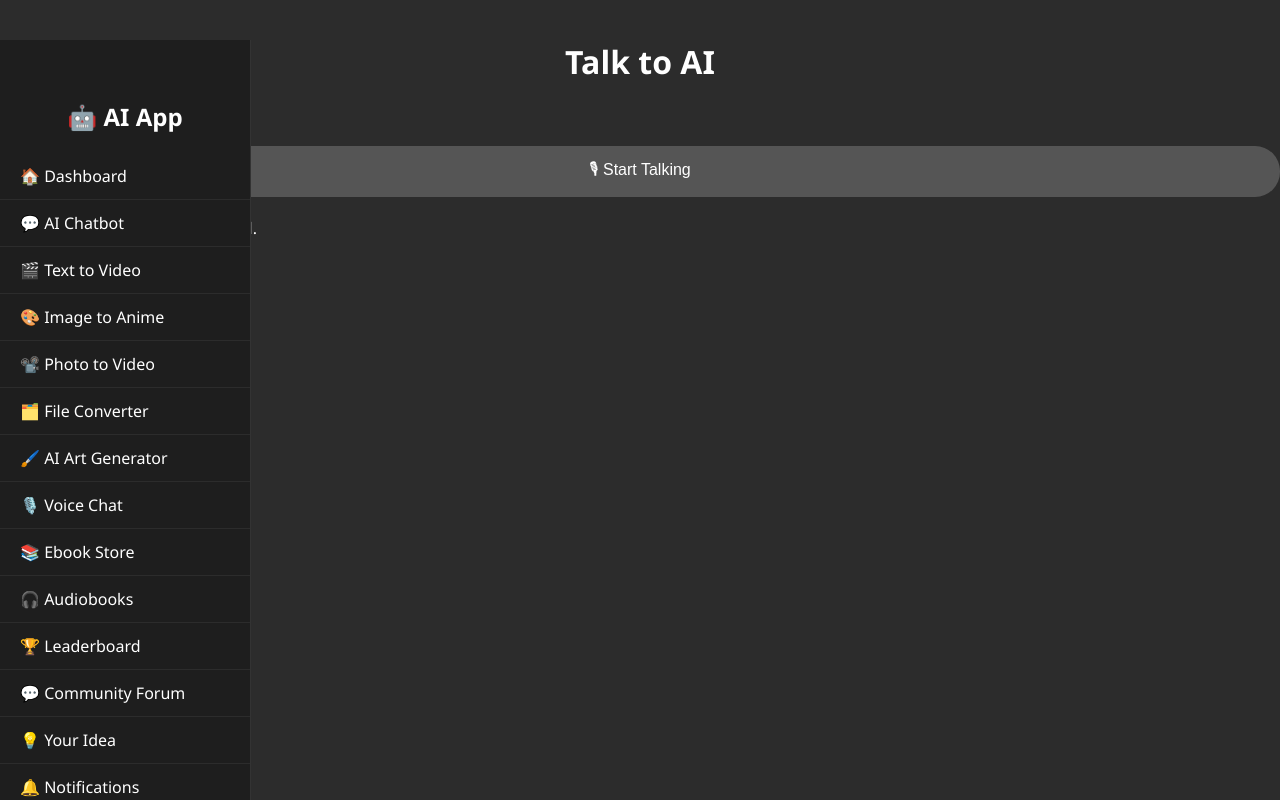
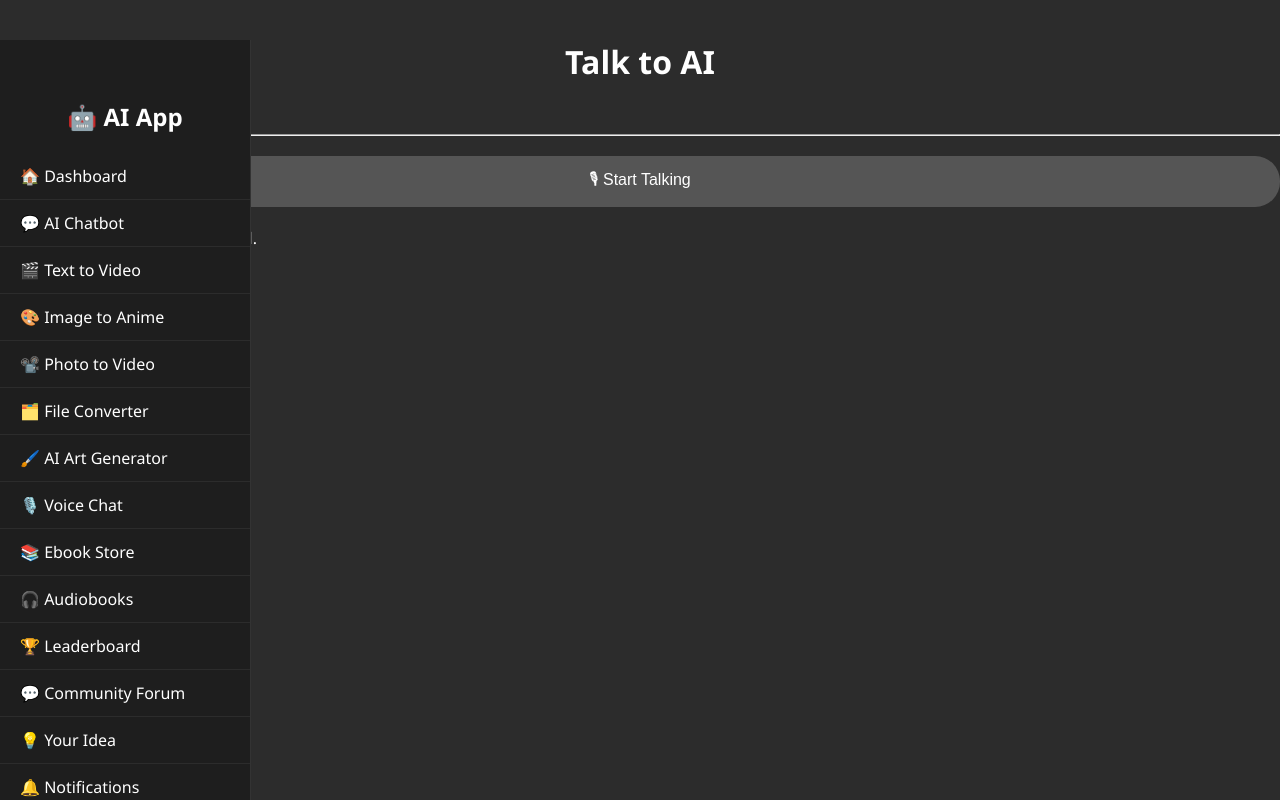
Before and after one commit to iqonlimited/IQon.limited, a Flask app: page /voice-chat in a window 1280 px wide. Run offline with Flask 3, Linux system fonts and the light colour scheme.

Commit message:
voice_chat.html

```diff
--- a/templates/voice_chat.html
+++ b/templates/voice_chat.html
@@ -1,37 +1,38 @@
 {% extends "base.html" %}
-{% block title %}Chatbot{% endblock %}
+{% block title %}Voice Assistant{% endblock %}
+
 {% block content %}
-<!DOCTYPE html>
-<html lang="en">
-<head>
-  <meta charset="UTF-8">
-  <title>Voice Assistant</title>
-  <link rel="stylesheet" href="{{ url_for('static', filename='css/style.css') }}">
-</head>
-<body class="dark-theme">
-<header>
 <h1>Talk to AI</h1>
-  <a href="{{ url_for('dashboard') }}">← Back</a>
-</header>
 
-<main>
-  <button onclick="startListening()" class="btn">🎙 Start Talking</button>
-  <div id="transcript"></div>
+<div class="center-form">
+  <a href="{{ url_for('dashboard') }}">← Back to Dashboard</a>
+</div>
+
+<hr>
+
+<div class="center-form">
+  <button onclick="startListening()">🎙 Start Talking</button>
+</div>
+
+<div id="transcript" class="center-form"></div>
+
 <script>
   function startListening() {
-      const recognition = new webkitSpeechRecognition();
+    const recognition = new (window.SpeechRecognition || window.webkitSpeechRecognition)();
     recognition.continuous = false;
     recognition.interimResults = false;
     recognition.lang = 'en-US';
     recognition.start();
+
     recognition.onresult = (event) => {
       const transcript = event.results[0][0].transcript;
       document.getElementById("transcript").innerText = "You said: " + transcript;
-        // Send transcript to backend (not shown here)
+      // TODO: You can send transcript to backend using fetch or AJAX here
+    };
+
+    recognition.onerror = (event) => {
+      document.getElementById("transcript").innerText = "Error: " + event.error;
     };
   }
 </script>
-</main>
-</body>
-</html>
 {% endblock %}
```
Lines whose indentation alone changed are shown as unchanged.
